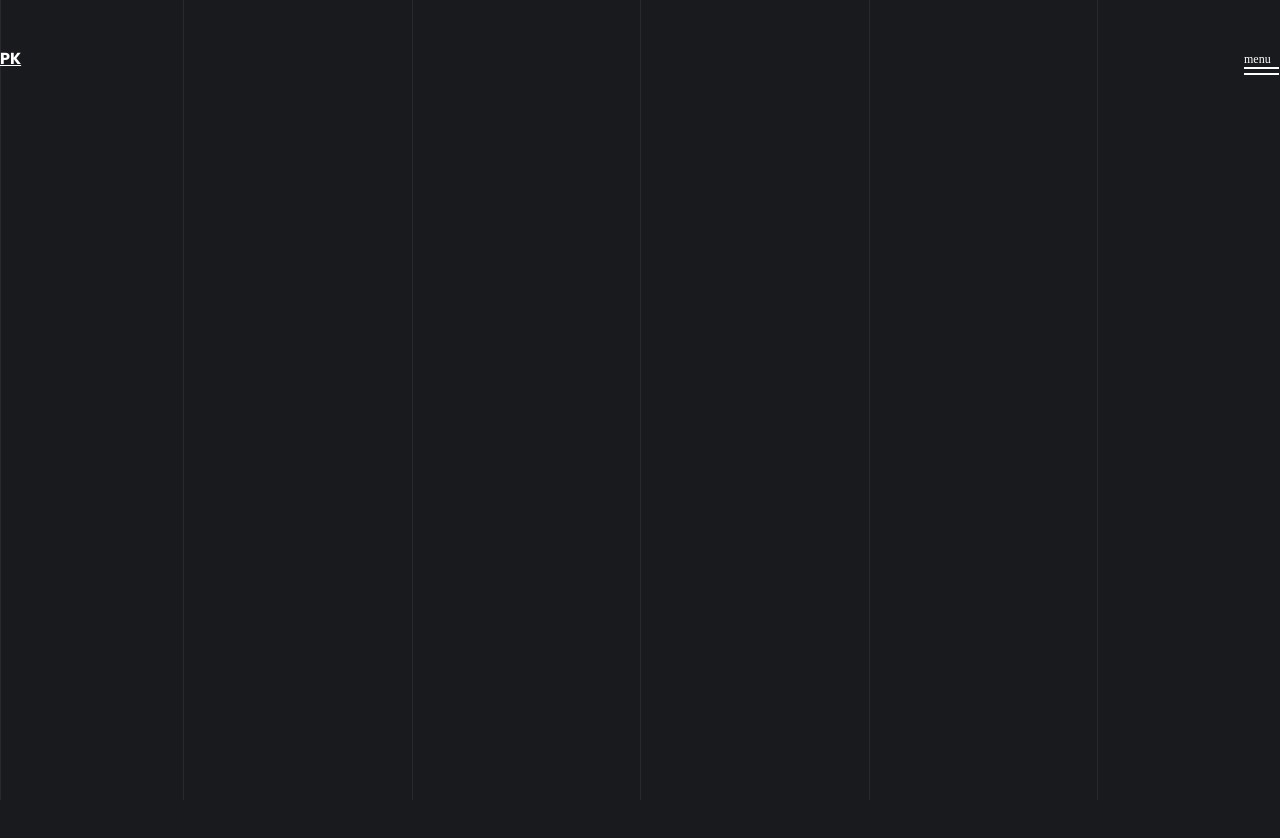
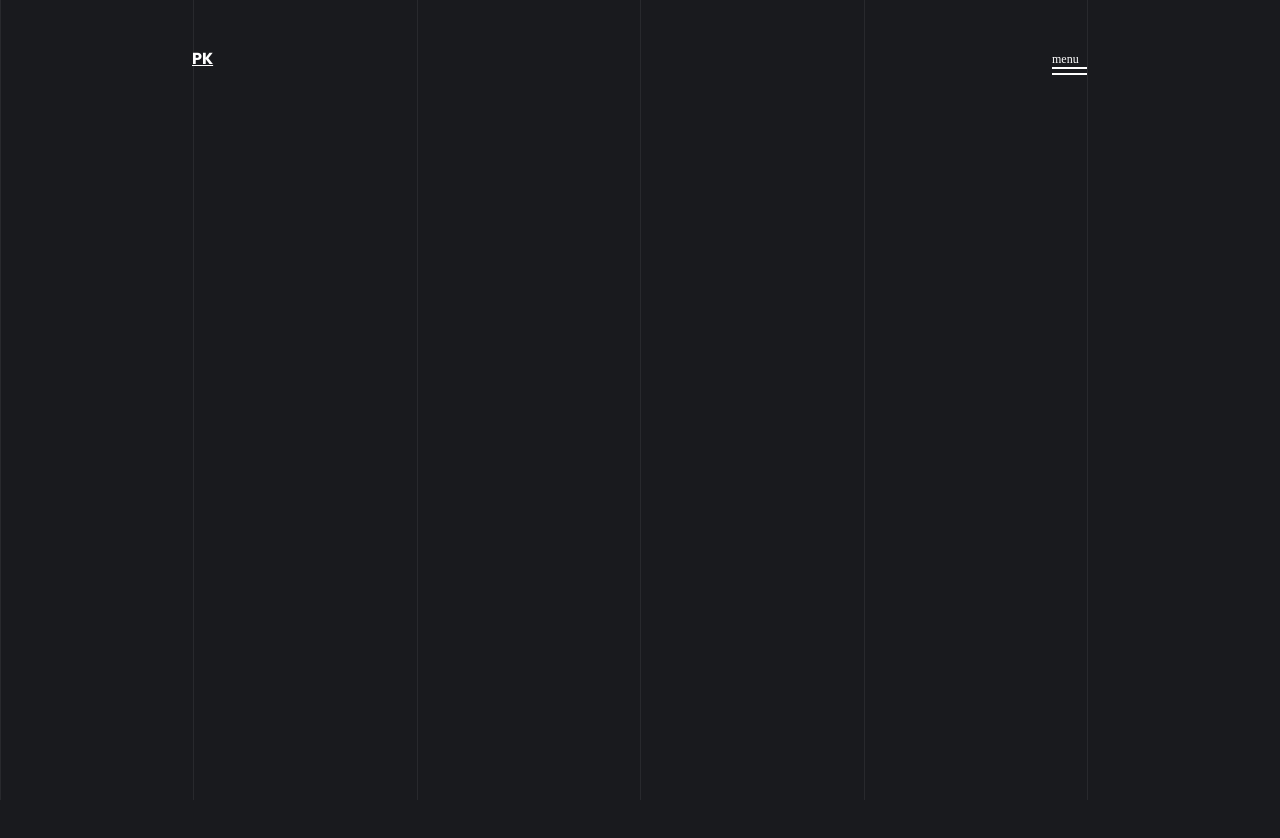
Before and after one commit to teslaLDead/Portfolio2020, a React (Create React App) app: page / in a window 1280 px wide. Shown: the top 838 px of the page. After the commit the page ends 800 px from the top, so only its background shows below. Built offline with nearby package versions, Linux system fonts and the light colour scheme.

Commit message:
added main section with margin 15%

```diff
--- a/src/App.js
+++ b/src/App.js
@@ -7,11 +7,12 @@ import './App.css';
 
 function App() {
   return (
-    <div className="App dark-theme h-100">
+    <div className="App dark-theme">
+      <main>
+        <NavBar />
 
-        <NavBar />
+        </main>
         <BackgroundCurtain />
-
     </div>
   );
 }
--- a/src/components/BackgroundComponent/BackgroundCurtain.css
+++ b/src/components/BackgroundComponent/BackgroundCurtain.css
@@ -5,10 +5,11 @@
     position: absolute;
     top: 0;
     left: 0;
+    z-index: -1;
 }
 
 .border-curtain {
-    width: 20%;
+    min-width: 15%;
     height: 100%;
     border-left: 1px rgba(126, 126, 126, 0.15) solid;
   }
--- a/src/styling/Layout.css
+++ b/src/styling/Layout.css
@@ -32,6 +32,9 @@
     color: white;
   }
 
+  main{
+    margin: 0 15%;
+  }
 
 /* Smartphones (portrait and landscape) ----------- */
 @media only screen
--- a/src/styling/Typography.css
+++ b/src/styling/Typography.css
@@ -14,6 +14,12 @@
   display: flex;
   flex-direction: column;
 }
+
+.color-dark{
+  color: #7A52E9;
+}
+
+
 
 /* Smartphones (portrait and landscape) ----------- */
 @media only screen
@@ -60,17 +66,33 @@ and (orientation : portrait) {
 }
 
 /* Desktops and laptops ----------- */
+
+/* this covers all, for large and medium size use another. */
+
+
+/* Desktops and laptops ----------- */
 @media only screen
 and (min-width : 1224px) {
+  h1{
+    font-size: 72px;
+  }
+
+  p{
+    font-size: 15px;
+    letter-spacing: 0.3px;
+  }
 
 }
 
 
 /* Large screens ----------- */
 @media only screen
-and (min-width : 1824px) {
+and (min-width : 1659px) {
   h1{
     font-size: 96px;
-    font-weight: bold;
+  }
+
+  h2{
+    font-size: 36px;
   }
 }
```
Also changed, not shown: src/App.css (line endings or trailing spaces).
